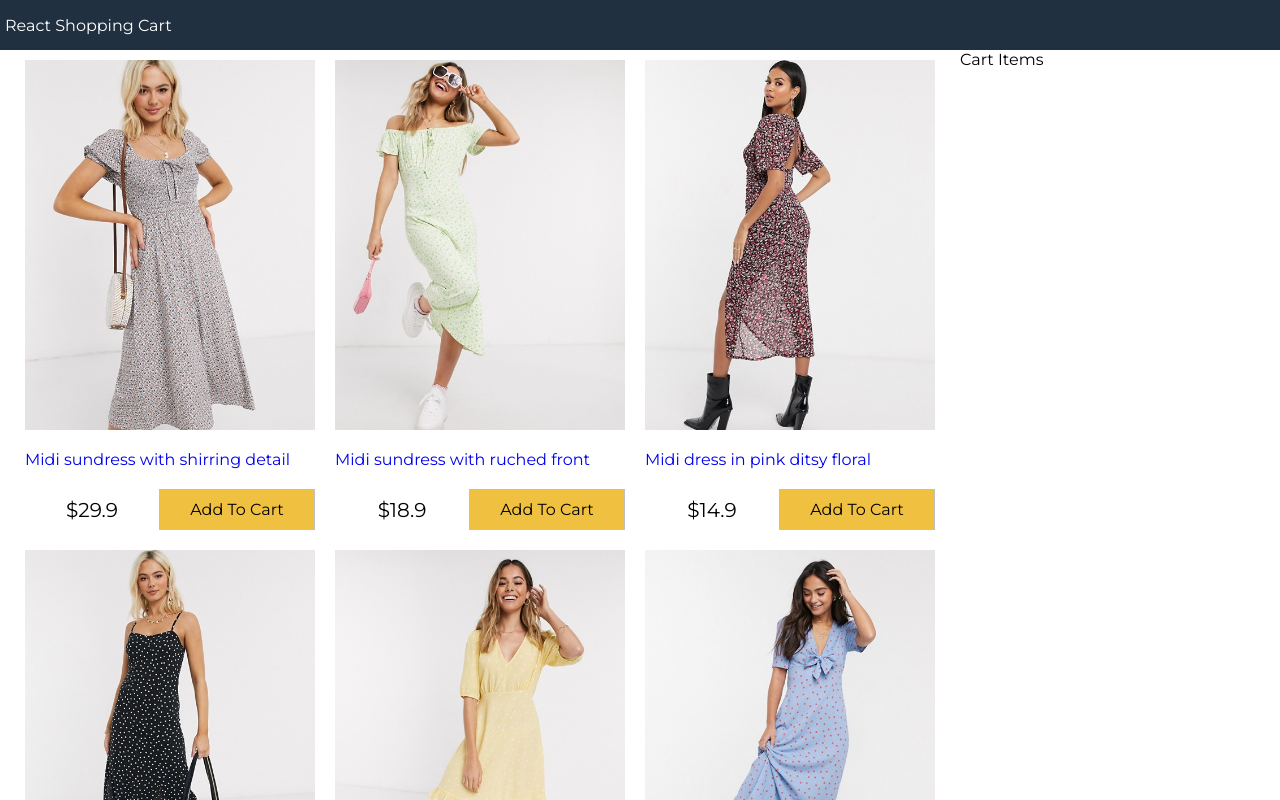
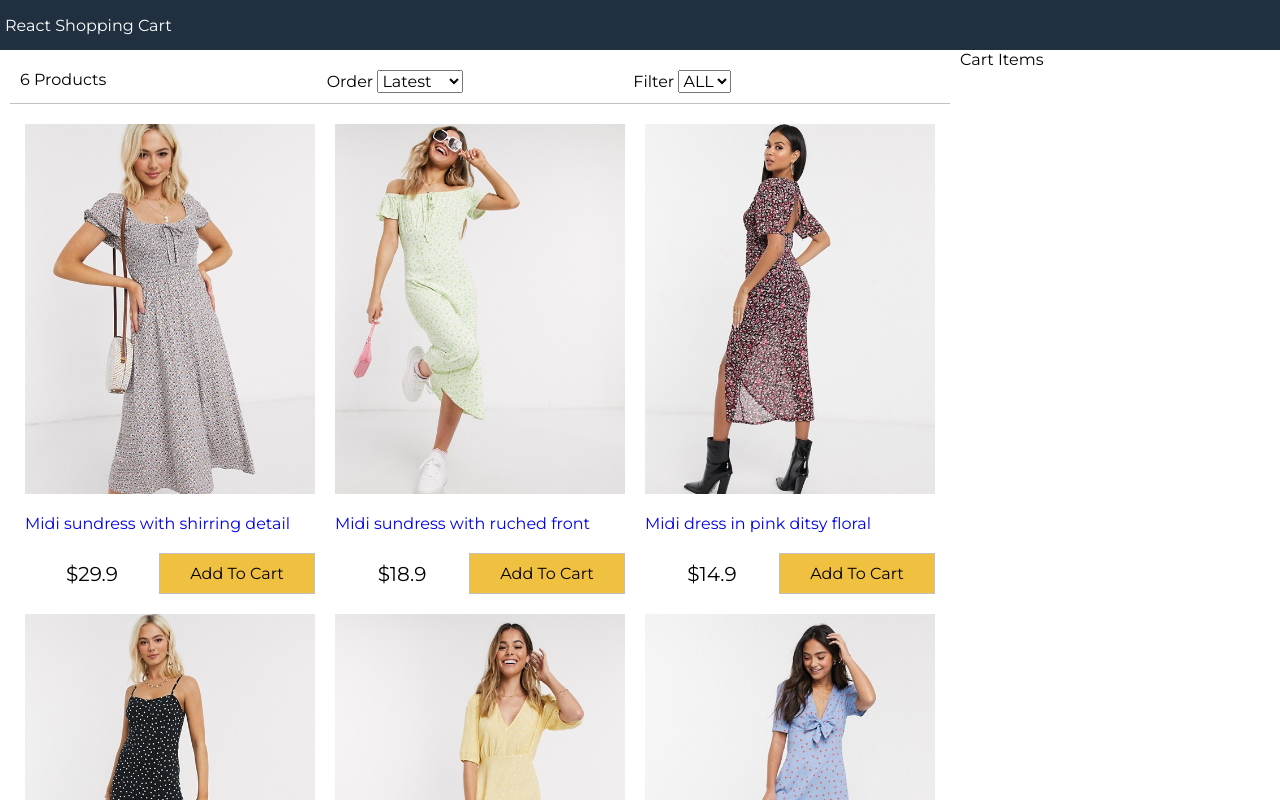
Before and after one commit to kimgabz/simple-shopping-react, a React (Create React App) app: page / in a window 1280 px wide. Shown: the top 800 px of the page. Built offline with nearby package versions, Linux system fonts and the light colour scheme.

Commit message:
Product filter and sorting

```diff
--- a/src/App.js
+++ b/src/App.js
@@ -1,4 +1,5 @@
 import React from 'react';
+import Filter from './components/Filter';
 import Products from './components/Products';
 import data from './data.json';
 
@@ -13,6 +14,44 @@ class App extends React.Component {
     };
   }
 
+  sortProducts = (event) => {
+
+    const sort = event.target.value;
+    console.log(event.target.value);
+    this.setState((state) => ({
+      sort: sort,
+      products: this.state.products
+        .slice()
+        .sort((a, b) =>
+          sort === "lowest"
+            ? a.price > b.price
+              ? 1
+              : -1
+            : sort === "highest"
+            ? a.price < b.price
+              ? 1
+              : -1
+            : a._id < b._id
+            ? 1
+            : -1
+        ),
+    }));
+  };
+
+  filterProducts = (event) => {
+
+    console.log(event.target.value);
+    if (event.target.value === "") {
+      this.setState({ size: event.target.value, products: data.products });
+    } else {
+      this.setState({
+        size: event.target.value,
+        products: data.products.filter(
+          (product) => product.availableSizes.indexOf(event.target.value) >= 0
+        ),
+      });
+    }
+  };
 
   render() {
     return (
@@ -23,6 +62,13 @@ class App extends React.Component {
         <main>
           <div className="content">
             <div className="main">
+              <Filter
+                count={this.state.products.length}
+                size={this.state.size}
+                sort={this.state.sort}
+                filterProducts={this.filterProducts}
+                sortProducts={this.sortProducts}
+              ></Filter>
               <Products products={this.state.products}></Products>
             </div>
             <div className="sidebar">Cart Items</div>
--- /dev/null
+++ b/src/components/Filter.jsx
@@ -0,0 +1,31 @@
+import React, { Component } from 'react'
+
+export default class Filter extends Component {
+    render() {
+        return (
+            <div className="filter">
+            <div className="filter-result">{this.props.count} Products</div>
+            <div className="filter-sort">
+              Order{" "}
+              <select value={this.props.sort} onChange={this.props.sortProducts}>
+                <option>Latest</option>
+                <option value="lowest">Lowest</option>
+                <option value="highest">Highest</option>
+              </select>
+            </div>
+            <div className="filter-size">
+              Filter{" "}
+              <select value={this.props.size} onChange={this.props.filterProducts}>
+                <option value="">ALL</option>
+                <option value="XS">XS</option>
+                <option value="S">S</option>
+                <option value="M">M</option>
+                <option value="L">L</option>
+                <option value="XL">XL</option>
+                <option value="XXL">XXL</option>
+              </select>
+            </div>
+          </div>
+        )
+    }
+}
--- a/src/index.css
+++ b/src/index.css
@@ -119,3 +119,14 @@ footer {
 .button.primary {
   background-color: #f0c040;
 }
+/* Filter */
+.filter {
+  display: flex;
+  justify-content: space-between;
+  padding: 1rem;
+  margin: 1rem;
+  border-bottom: 0.1rem #c0c0c0 solid;
+}
+.filter div {
+  flex: 1;
+}
```
Also changed, not shown: 1 other file (tests, documents, lock files or other folders).
